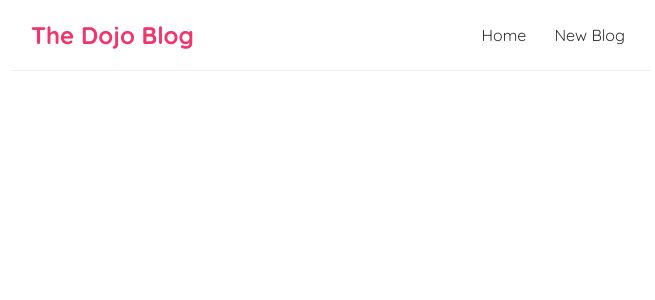
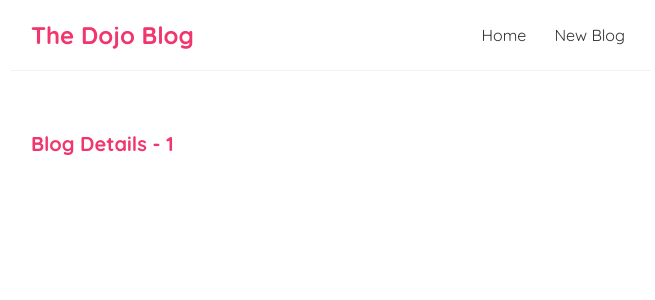
Before and after one commit to IsmatMahmood1/dojo-blog, a React (Create React App) app: page /blogs/1 in a window 1280 px wide. Shown: the top 300 px of the page, without its empty margins (309-964 px from the left). Built offline with nearby package versions, Linux system fonts and the light colour scheme.

Commit message:
Route Parameters and links

```diff
--- a/src/App.js
+++ b/src/App.js
@@ -2,10 +2,11 @@
 import { Home } from './components/Home';
 import { Create } from './components/Create';
 import { BrowserRouter as Router, Route, Switch } from 'react-router-dom';
+import { BlogDetails } from './components/BlogDetails';
 
 
 function App() {
-  const title = 'Welcome to the new blog!';
+
   return (
     <Router>
       <div className="App">
@@ -18,6 +19,9 @@
             <Route path="/create">
               <Create />
             </Route>
+            <Route path="/blogs/:id">
+              <BlogDetails />
+            </Route>
           </Switch>
 
         </div>
--- /dev/null
+++ b/src/components/BlogDetails.js
@@ -0,0 +1,10 @@
+import { useParams } from "react-router-dom"
+
+export function BlogDetails () {
+    const { id } = useParams();
+    return (
+        <div className='blog-details'>
+            <h2>Blog Details - { id} </h2>
+        </div>
+    )
+}
--- a/src/components/BlogList.js
+++ b/src/components/BlogList.js
@@ -1,3 +1,5 @@
+import { Link } from 'react-router-dom';
+
 export function BlogList ({blogs, title }) {
 
 
@@ -6,8 +8,11 @@
             <h1>{title}</h1>
             {blogs.map((blog)=> (
                 <div className='blog-preview' key={blog.id}>
+                    <Link to={`/blogs/${blog.id}`}>
                         <h2>{ blog.title }</h2>
                         <p>Written by: { blog.author }</p>
+                    </Link>
+
 
                 </div>
          ))}
--- a/src/components/useFetch.js
+++ b/src/components/useFetch.js
@@ -9,7 +9,7 @@
     useEffect(() => {
         const abortCont = new AbortController();
 
-        fetch(url, {signal:abortCont.signal})
+        fetch(url, { signal:abortCont.signal })
             .then(response => {
                 if (!response.ok) {
                     throw Error('could not fetch data')
@@ -24,9 +24,10 @@
             .catch(error => {
                 if (error.name === 'AbortError'){
                     console.log('fetch abort error')
-                }
+                } else {
                 setIsPending(false);
                 setError(error.message);
+                }
             })
             return () => abortCont.abort();
         }, [url])
```
